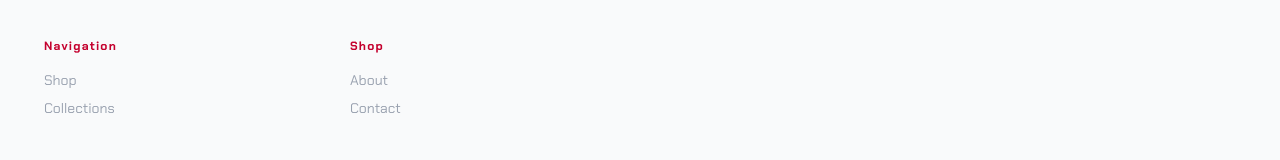
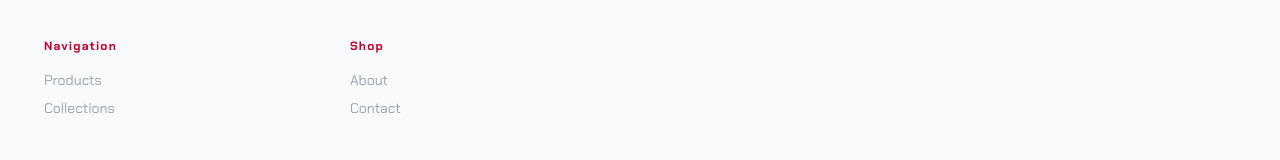
Before and after one commit to Nadea13/etre, a Next.js app: page / in a window 1280 px wide. Shown: the part 2121-2281 px from the top of the page. Built offline with nearby package versions, Linux system fonts and the light colour scheme.

Commit message:
feat: Implement initial landing page structure with new Header and Footer components.

```diff
--- a/app/components/Footer.jsx
+++ b/app/components/Footer.jsx
@@ -30,7 +30,7 @@ const TikTokIcon = ({ size = 24, className = "" }) => (
 
 );
 
-const Footer = ({ onOpenAbout }) => {
+const Footer = ({ onOpenAbout, onScrollToSection }) => {
     return (
         <footer className='bg-gray-50 border-t border-gray-200 py-16 px-5 mt-auto'>
             <div className='px-6 max-w-7xl mx-auto flex flex-col gap-12'>
@@ -38,8 +38,8 @@ const Footer = ({ onOpenAbout }) => {
                     <div className='flex flex-col gap-4'>
                         <h5 className='text-[#C4002E] font-bold text-xs tracking-widest'>Navigation</h5>
                         <div className='flex flex-col gap-2 text-sm text-gray-400'>
-                            <a className='hover:text-black transition-colors' href='#'>Shop</a>
-                            <a className='hover:text-black transition-colors' href='#'>Collections</a>
+                            <button onClick={() => onScrollToSection('products')} className='hover:text-black transition-colors text-left'>Products</button>
+                            <button onClick={() => onScrollToSection('collections')} className='hover:text-black transition-colors text-left'>Collections</button>
                         </div>
                     </div>
                     <div className='flex flex-col gap-4'>
--- a/app/components/Header.jsx
+++ b/app/components/Header.jsx
@@ -1,7 +1,7 @@
 'use client'
 import React, { useState, useEffect } from 'react';
 
-const Header = ({ onOpenAbout }) => {
+const Header = ({ onOpenAbout, onScrollToSection }) => {
     const [scrolled, setScrolled] = useState(false);
 
     useEffect(() => {
@@ -11,19 +11,6 @@ const Header = ({ onOpenAbout }) => {
         window.addEventListener('scroll', handleScroll);
         return () => window.removeEventListener('scroll', handleScroll);
     }, []);
-
-    const scrollToSection = (id) => {
-        const element = document.getElementById(id);
-        if (element) {
-            const headerOffset = 64; // Height of header is h-16 (64px)
-            const elementPosition = element.getBoundingClientRect().top;
-            const offsetPosition = elementPosition + window.scrollY - headerOffset;
-            window.scrollTo({
-                top: offsetPosition,
-                behavior: "smooth"
-            });
-        }
-    };
 
     return (
         <header className={`fixed top-0 left-0 right-0 z-40 transition-all duration-300 ${scrolled ? 'bg-white/80 backdrop-blur-md border-b border-gray-200 shadow-sm' : 'bg-transparent border-b border-transparent'}`}>
@@ -45,8 +32,8 @@ const Header = ({ onOpenAbout }) => {
                 <div className="flex-1"></div>
 
                 <div className="flex gap-4">
-                    <button onClick={() => scrollToSection('products')} className={`text-sm tracking-widest uppercase hover:text-[#C4002E] transition-colors ${scrolled ? 'text-black' : 'text-white'}`}>Products</button>
-                    <button onClick={() => scrollToSection('collections')} className={`text-sm tracking-widest uppercase hover:text-[#C4002E] transition-colors ${scrolled ? 'text-black' : 'text-white'}`}>Collections</button>
+                    <button onClick={() => onScrollToSection('products')} className={`text-sm tracking-widest uppercase hover:text-[#C4002E] transition-colors ${scrolled ? 'text-black' : 'text-white'}`}>Products</button>
+                    <button onClick={() => onScrollToSection('collections')} className={`text-sm tracking-widest uppercase hover:text-[#C4002E] transition-colors ${scrolled ? 'text-black' : 'text-white'}`}>Collections</button>
                 </div>
 
                 <button
--- a/app/page.jsx
+++ b/app/page.jsx
@@ -13,6 +13,19 @@ import AboutPopup from './components/AboutPopup';
 const EtreLandingPage = () => {
     const [isAboutOpen, setIsAboutOpen] = useState(false);
 
+    const scrollToSection = (id) => {
+        const element = document.getElementById(id);
+        if (element) {
+            const headerOffset = 64; // Height of header is h-16 (64px)
+            const elementPosition = element.getBoundingClientRect().top;
+            const offsetPosition = elementPosition + window.scrollY - headerOffset;
+            window.scrollTo({
+                top: offsetPosition,
+                behavior: "smooth"
+            });
+        }
+    };
+
     return (
         <div className='bg-white font-display antialiased selection:bg-[#C4002E] selection:text-white'>
             {/* Global Noise Overlay */}
@@ -20,13 +33,13 @@ const EtreLandingPage = () => {
 
             {/* Main Container */}
             <div className='relative flex min-h-screen w-full flex-col overflow-x-hidden text-black'>
-                <Header onOpenAbout={() => setIsAboutOpen(true)} />
+                <Header onOpenAbout={() => setIsAboutOpen(true)} onScrollToSection={scrollToSection} />
                 <Hero />
                 <ProductSection />
                 <ProductGrid />
                 <Marquee />
                 <CollectionsTeaser />
-                <Footer onOpenAbout={() => setIsAboutOpen(true)} />
+                <Footer onOpenAbout={() => setIsAboutOpen(true)} onScrollToSection={scrollToSection} />
             </div>
 
             <AboutPopup isOpen={isAboutOpen} onClose={() => setIsAboutOpen(false)} />
```
